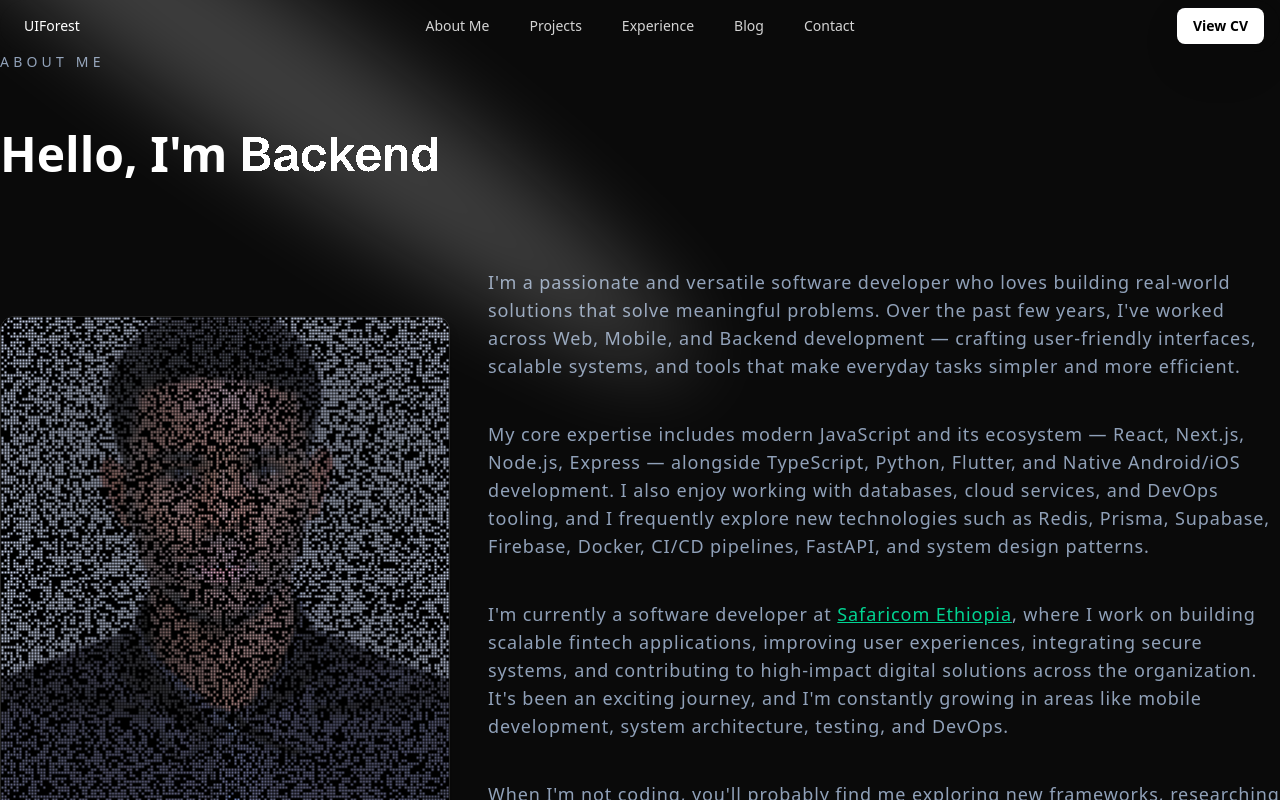
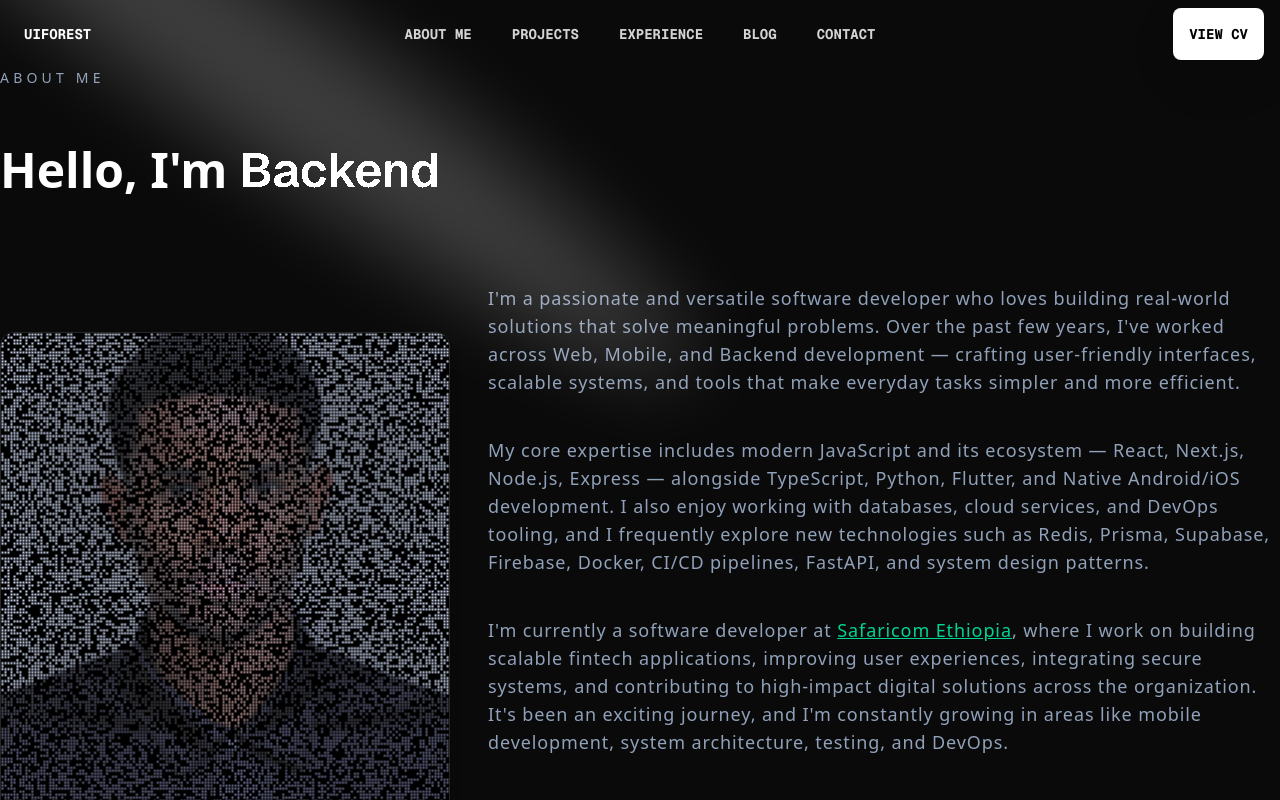
Before and after one commit to ake144/portfolio, a Next.js app: page /about-me in a window 1280 px wide. Shown: the top 800 px of the page. Built offline with nearby package versions, Linux system fonts and the light colour scheme.

Commit message:
navbar made world class

```diff
--- a/components/navigation.tsx
+++ b/components/navigation.tsx
@@ -14,6 +14,7 @@ import {
   MobileNavMenu,
 } from "@/components/ui/resizable-navbar";
 import { useState } from "react";
+import { HyperText } from "./ui/hyper-text";
 
 export function NavbarItems() {
   const navItems = [
@@ -56,7 +57,8 @@ export function NavbarItems() {
               window.open('/aklilu_tamirat_resume.pdf', '_blank');
              }}
             variant="primary">
-              View CV
+
+              <HyperText>View CV</HyperText>
             </NavbarButton>
           </div>
         </NavBody>
@@ -82,7 +84,8 @@ export function NavbarItems() {
                 onClick={() => setIsMobileMenuOpen(false)}
                 className="relative text-neutral-600 dark:text-neutral-300"
               >
-                <span className="block">{item.name}</span>
+                <HyperText>{item.name}</HyperText>
+                {/* <span className="block">{item.name}</span> */}
               </a>
             ))}
             <div className="flex w-full flex-col gap-4">
--- /dev/null
+++ b/components/ui/hyper-text.tsx
@@ -0,0 +1,147 @@
+"use client"
+
+import { useEffect, useRef, useState } from "react"
+import { AnimatePresence, motion, MotionProps } from "motion/react"
+
+import { cn } from "@/lib/utils"
+
+type CharacterSet = string[] | readonly string[]
+
+interface HyperTextProps extends MotionProps {
+  /** The text content to be animated */
+  children: string
+  /** Optional className for styling */
+  className?: string
+  /** Duration of the animation in milliseconds */
+  duration?: number
+  /** Delay before animation starts in milliseconds */
+  delay?: number
+  /** Component to render as - defaults to div */
+  as?: React.ElementType
+  /** Whether to start animation when element comes into view */
+  startOnView?: boolean
+  /** Whether to trigger animation on hover */
+  animateOnHover?: boolean
+  /** Custom character set for scramble effect. Defaults to uppercase alphabet */
+  characterSet?: CharacterSet
+}
+
+const DEFAULT_CHARACTER_SET = Object.freeze(
+  "ABCDEFGHIJKLMNOPQRSTUVWXYZ".split("")
+) as readonly string[]
+
+const getRandomInt = (max: number): number => Math.floor(Math.random() * max)
+
+export function HyperText({
+  children,
+  className,
+  duration = 800,
+  delay = 0,
+  as: Component = "div",
+  startOnView = false,
+  animateOnHover = true,
+  characterSet = DEFAULT_CHARACTER_SET,
+  ...props
+}: HyperTextProps) {
+  const MotionComponent = motion.create(Component, {
+    forwardMotionProps: true,
+  })
+
+  const [displayText, setDisplayText] = useState<string[]>(() =>
+    children.split("")
+  )
+  const [isAnimating, setIsAnimating] = useState(false)
+  const iterationCount = useRef(0)
+  const elementRef = useRef<HTMLElement>(null)
+
+  const handleAnimationTrigger = () => {
+    if (animateOnHover && !isAnimating) {
+      iterationCount.current = 0
+      setIsAnimating(true)
+    }
+  }
+
+  // Handle animation start based on view or delay
+  useEffect(() => {
+    if (!startOnView) {
+      const startTimeout = setTimeout(() => {
+        setIsAnimating(true)
+      }, delay)
+      return () => clearTimeout(startTimeout)
+    }
+
+    const observer = new IntersectionObserver(
+      ([entry]) => {
+        if (entry.isIntersecting) {
+          setTimeout(() => {
+            setIsAnimating(true)
+          }, delay)
+          observer.disconnect()
+        }
+      },
+      { threshold: 0.1, rootMargin: "-30% 0px -30% 0px" }
+    )
+
+    if (elementRef.current) {
+      observer.observe(elementRef.current)
+    }
+
+    return () => observer.disconnect()
+  }, [delay, startOnView])
+
+  // Handle scramble animation
+  useEffect(() => {
+    if (!isAnimating) return
+
+    const maxIterations = children.length
+    const startTime = performance.now()
+    let animationFrameId: number
+
+    const animate = (currentTime: number) => {
+      const elapsed = currentTime - startTime
+      const progress = Math.min(elapsed / duration, 1)
+
+      iterationCount.current = progress * maxIterations
+
+      setDisplayText((currentText) =>
+        currentText.map((letter, index) =>
+          letter === " "
+            ? letter
+            : index <= iterationCount.current
+              ? children[index]
+              : characterSet[getRandomInt(characterSet.length)]
+        )
+      )
+
+      if (progress < 1) {
+        animationFrameId = requestAnimationFrame(animate)
+      } else {
+        setIsAnimating(false)
+      }
+    }
+
+    animationFrameId = requestAnimationFrame(animate)
+
+    return () => cancelAnimationFrame(animationFrameId)
+  }, [children, duration, isAnimating, characterSet])
+
+  return (
+    <MotionComponent
+      ref={elementRef}
+      className={cn("overflow-hidden py-2  font-bold", className)}
+      onMouseEnter={handleAnimationTrigger}
+      {...props}
+    >
+      <AnimatePresence>
+        {displayText.map((letter, index) => (
+          <motion.span
+            key={index}
+            className={cn("font-mono", letter === " " ? "w-3" : "")}
+          >
+            {letter.toUpperCase()}
+          </motion.span>
+        ))}
+      </AnimatePresence>
+    </MotionComponent>
+  )
+}
--- a/components/ui/resizable-navbar.tsx
+++ b/components/ui/resizable-navbar.tsx
@@ -9,6 +9,7 @@ import {
 } from "motion/react";
 
 import React, { useRef, useState } from "react";
+import { HyperText } from "./hyper-text";
 
 
 interface NavbarProps {
@@ -135,10 +136,11 @@ export const NavItems = ({ items, className, onItemClick }: NavItemsProps) => {
           {hovered === idx && (
             <motion.div
               layoutId="hovered"
-              className="absolute inset-0 h-full w-full rounded-full bg-gray-100 dark:bg-neutral-800"
+              className="absolute inset-0 h-full w-full rounded-full "
             />
           )}
-          <span className="relative z-20">{item.name}</span>
+          <HyperText>{item.name}</HyperText>
+          {/* <span className="relative z-20">{item.name}</span> */}
         </a>
       ))}
     </motion.div>
@@ -242,7 +244,9 @@ export const NavbarLogo = () => {
         width={30}
         height={30}
       /> */}
-      <span className="font-4xl text-black dark:text-white">UIForest</span>
+
+        <HyperText className="font-5xl text-white">UIForest</HyperText>
+
     </a>
   );
 };
```
